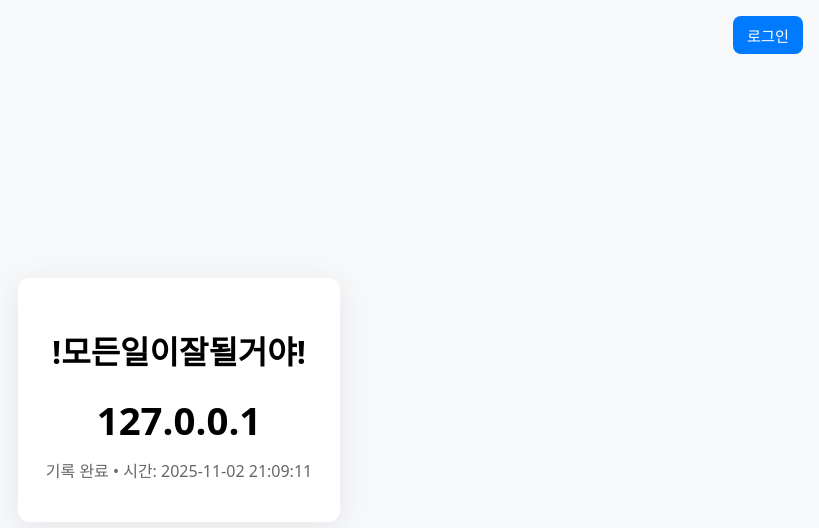
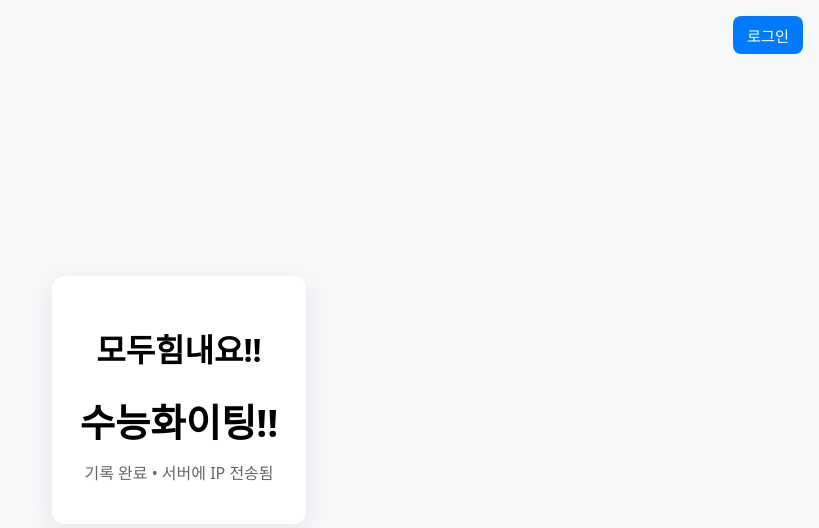
Before and after one commit to yeeaiy/silverliquid, a Flask app: page / in a window 1280 px wide. Shown: the top 528 px of the page, without its empty margins (461-1280 px from the left). Run offline with Flask 3, Linux system fonts and the light colour scheme; the visitor is signed in with stand-in values (Sample User, id 1).

Commit message:
Update index.html

```diff
--- a/templates/index.html
+++ b/templates/index.html
@@ -18,22 +18,18 @@ body { font-family: system-ui,-apple-system,BlinkMacSystemFont,'Segoe UI',Roboto
 <button class="login-btn" onclick="window.location.href='/login'">로그인</button>
 
 <div class="card">
-  <h1>!모든일이잘될거야!</h1>
-  <div id="ip" class="ip">수능화이팅</div>
+  <h1>모두힘내요!!</h1>
+  <div id="ip" class="ip">수능화이팅!!</div>
   <div id="meta" class="meta">접속 기록 중...</div>
 </div>
 
 <script>
 async function recordVisit() {
-  const ipEl = document.getElementById('ip');
   const metaEl = document.getElementById('meta');
   try {
-    const res = await fetch('/record', { method: 'POST' });
-    const data = await res.json();
-    ipEl.textContent = data.ip;
-    metaEl.textContent = `기록 완료 • 시간: ${data.time}`;
+    await fetch('/record', { method: 'POST' });
+    metaEl.textContent = `기록 완료 • 서버에 IP 전송됨`;
   } catch(e) {
-    ipEl.textContent = 'IP 기록 실패';
     metaEl.textContent = '서버를 확인하세요.';
   }
 }
```
